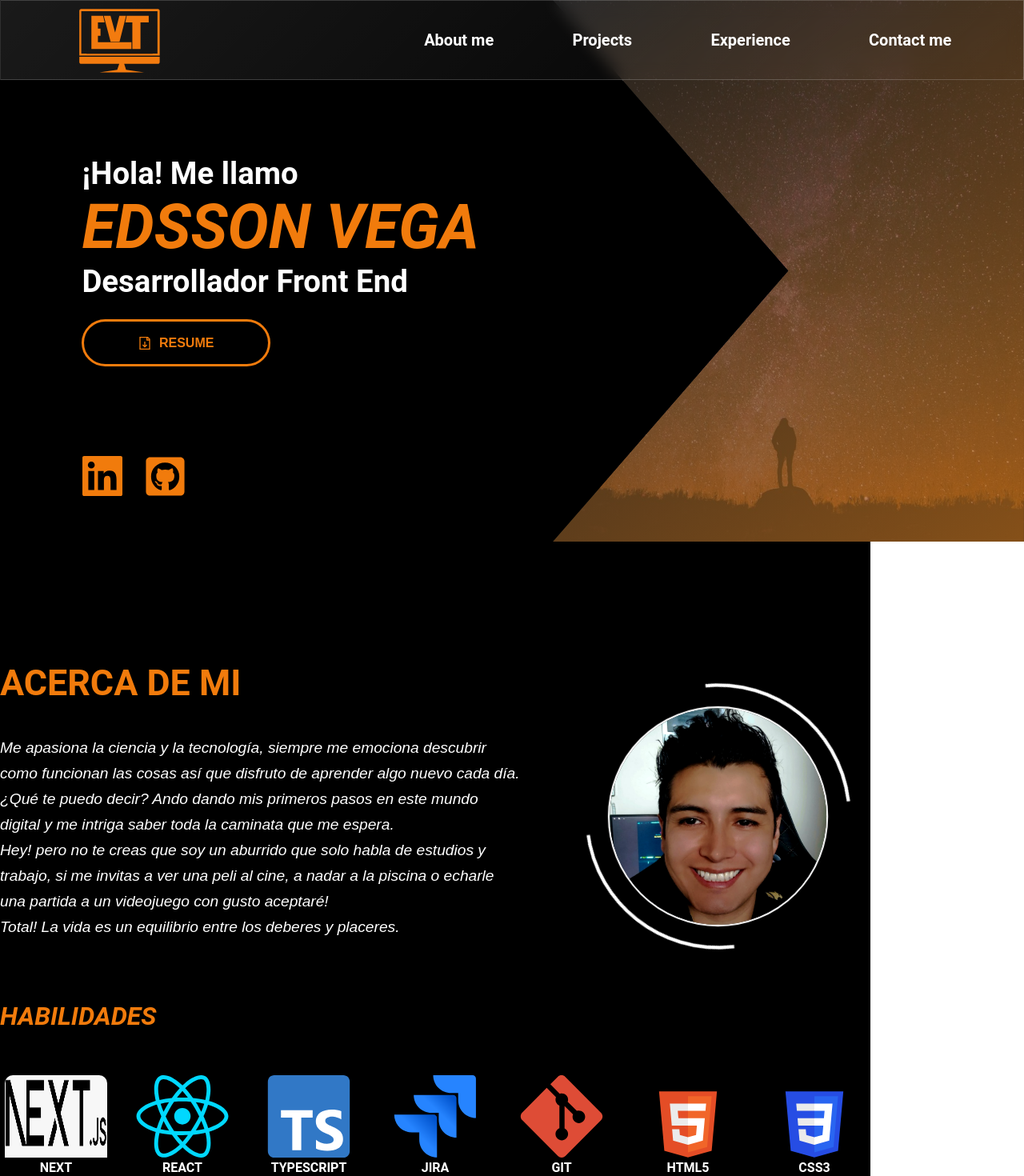
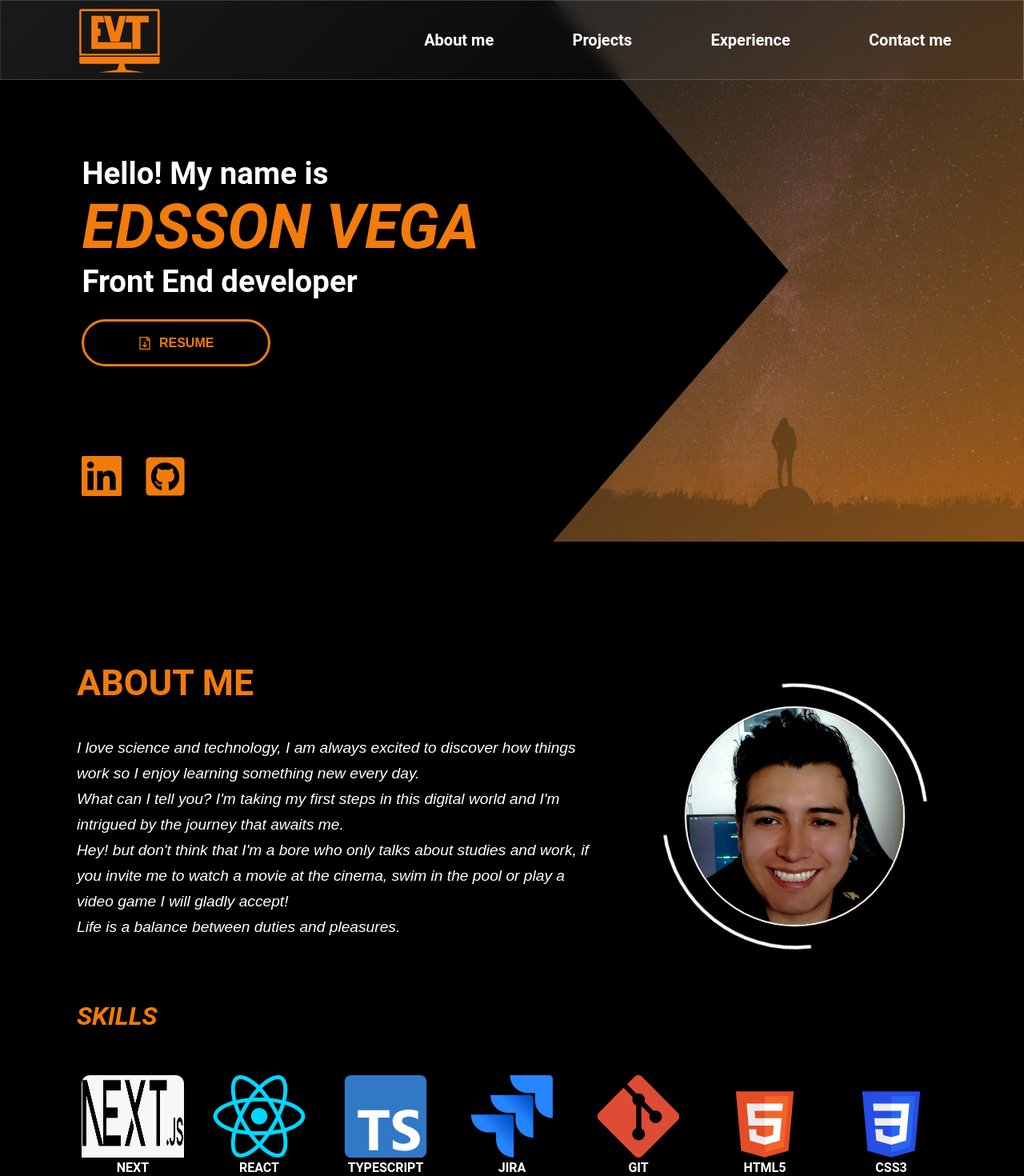
Before and after one commit to EdssonVega/my-own-portfolio, a React (Create React App) app: page / in a window 1280 px wide. Shown: the top 1470 px of the page at 80% size. Built offline with nearby package versions, Linux system fonts and the light colour scheme.

Commit message:
fixed app css, swapped texts to english

```diff
--- a/src/App.css
+++ b/src/App.css
@@ -1,5 +1,8 @@
 .App {
-  text-align: center;
+  display: flex;
+  flex-direction: column;
+  align-items: center;
+  background-color: black;
 }
 
 .App-logo {
--- a/src/components/AboutMe/AboutMe.js
+++ b/src/components/AboutMe/AboutMe.js
@@ -64,8 +64,8 @@ function AboutMeSection (){
         <section className="AboutMeSection" id="aboutMe">
             <div className="aboutMeContainer">
                 <div className="descripcion">
-                    <h1>ACERCA DE MI</h1>
-                    <p>Me apasiona la ciencia y la tecnología, siempre me emociona descubrir como funcionan las cosas así que disfruto de aprender algo nuevo cada día. <br/>¿Qué te puedo decir? Ando dando mis primeros pasos en este mundo digital y me intriga saber toda la caminata que me espera.<br/>Hey! pero no te creas que soy un aburrido que solo habla de estudios y trabajo, si me invitas a ver una peli al cine, a nadar a la piscina o echarle una partida a un videojuego con gusto aceptaré!<br/> Total! La vida es un equilibrio entre los deberes y placeres. </p>
+                    <h1>ABOUT ME</h1>
+                    <p>I love science and technology, I am always excited to discover how things work so I enjoy learning something new every day. <br/> What can I tell you? I'm taking my first steps in this digital world and I'm intrigued by the journey that awaits me. <br/>Hey! but don't think that I'm a bore who only talks about studies and work, if you invite me to watch a movie at the cinema, swim in the pool or play a video game I will gladly accept!<br/>Life is a balance between duties and pleasures.</p>
                 </div>
                 <div className="photoSection" >
                     <div className="yoContainer">
@@ -74,7 +74,7 @@ function AboutMeSection (){
                 </div>
             </div>
             <div className="skillsSection">
-                <h1>HABILIDADES</h1>
+                <h1>SKILLS</h1>
                         <div className="skillsReal">
                         {Skills.map((Skill,index)=>(
                             <SkillsCards name={Skill.Name} image={Skill.Logo} nivel={Skill.Nivel} key={index}/>
--- a/src/components/Hero/Hero.js
+++ b/src/components/Hero/Hero.js
@@ -10,9 +10,9 @@ function HeroSection(){
     return(
         <section className="hero">
             <div className="titulo">
-                <h2 className="position">¡Hola! Me llamo</h2>
+                <h2 className="position">Hello! My name is</h2>
                 <h1 className="name">EDSSON VEGA</h1>
-                <h2 className="position">Desarrollador Front End</h2>
+                <h2 className="position">Front End developer</h2>
                 <a  href={cv} download>
                     <button className="resumeButton">
                         <GrDocumentDownload className="hoja"/>RESUME
```
